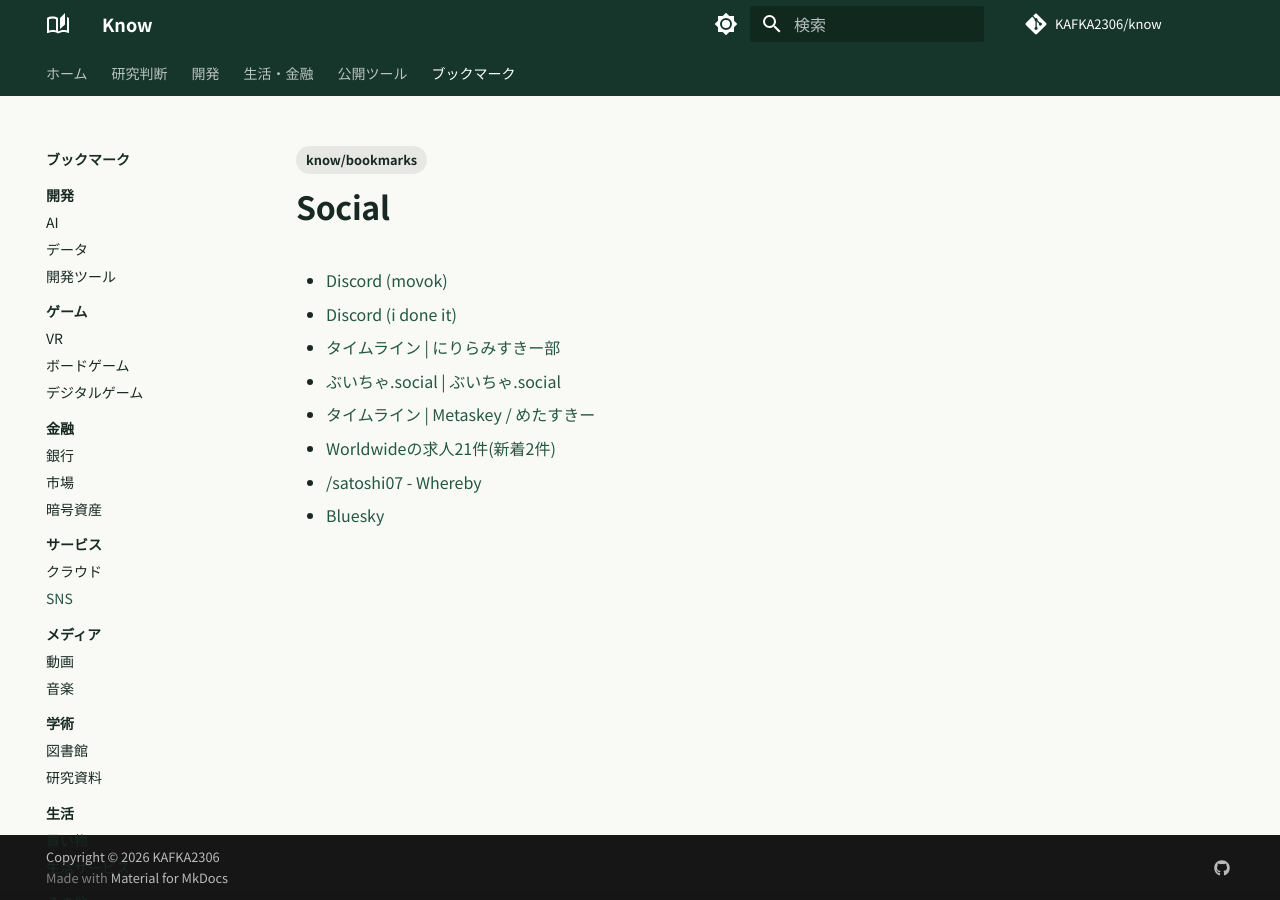
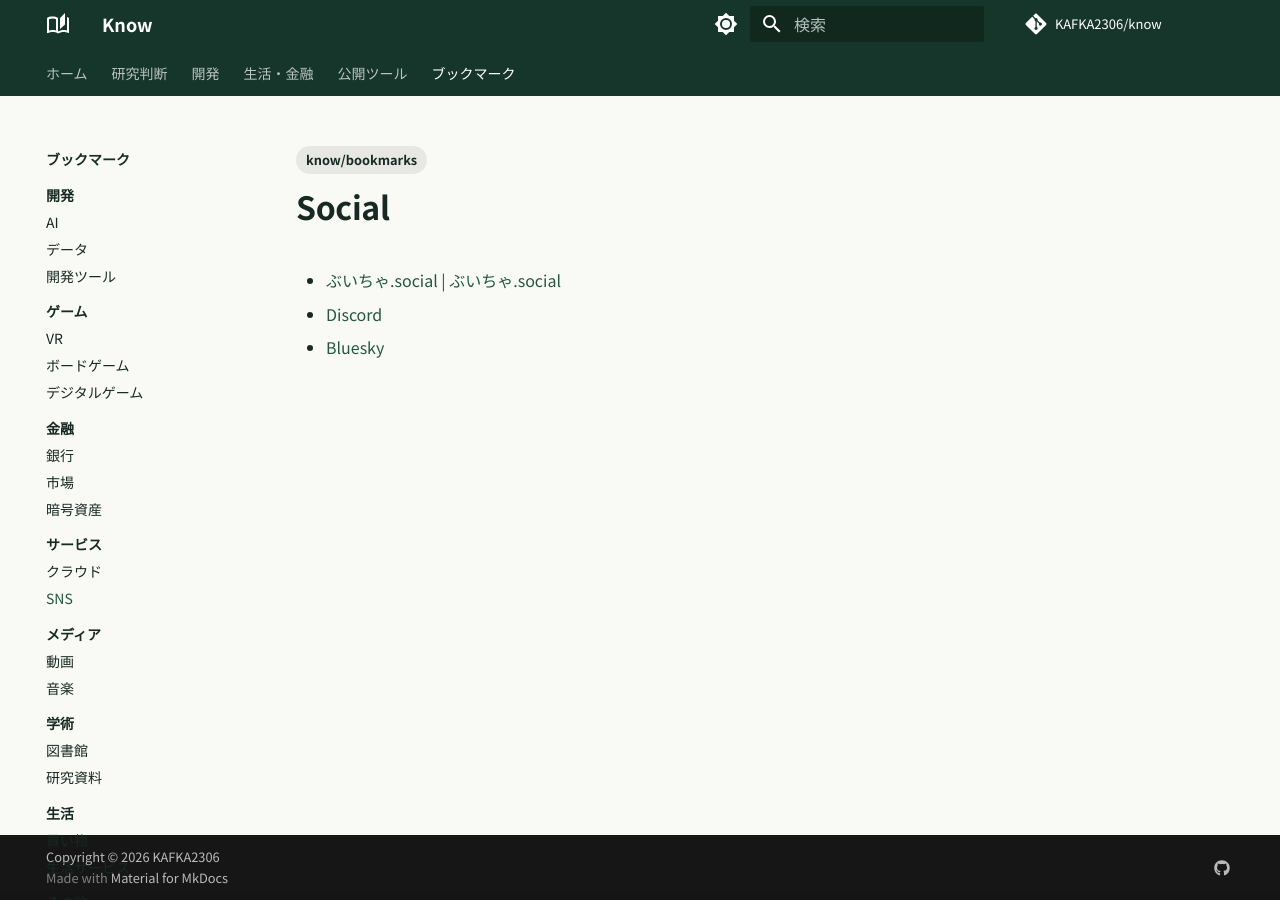
Before and after one commit to KAFKA2306/know, an MkDocs documentation site: the page built from docs/bookmarks/Service/Social/index.md, in a window 1280 px wide. Built offline with MkDocs 1.6.1 and Material for MkDocs 9.7.7, drawn with Linux system fonts in a browser that asks for light colours; comment, search, counter and statistics services are not loaded.

Commit message:
docs(bookmarks): remove outdated personal and transient entries from docs/bookmarks/Service/Social/index.md

```diff
--- a/docs/bookmarks/Service/Social/index.md
+++ b/docs/bookmarks/Service/Social/index.md
@@ -7,11 +7,6 @@ tags:
 
 # Social
 
-- [Discord (movok)](https://discordapp.com)
-- [Discord (i done it)](https://discord.com)
-- [タイムライン | にりらみすきー部](https://misskey.niri.la)
 - [ぶいちゃ.social | ぶいちゃ.social](https://buicha.social)
-- [タイムライン | Metaskey / めたすきー](https://metaskey.net)
-- [Worldwideの求人21件(新着2件)](https://jp.linkedin.com)
-- [/satoshi07 - Whereby](https://whereby.com)
+- [Discord](https://discord.com/app)
 - [Bluesky](https://bsky.app)
```
